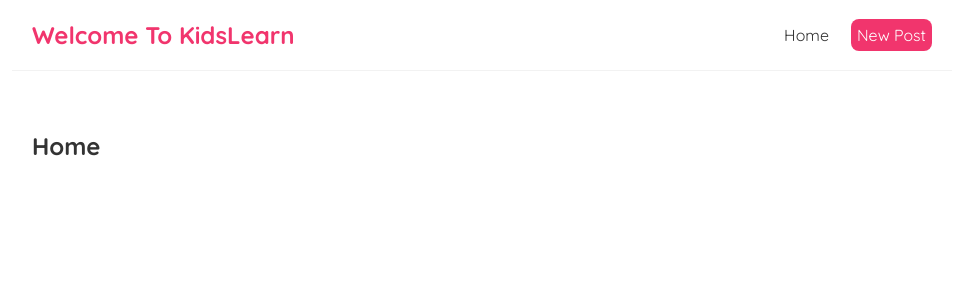
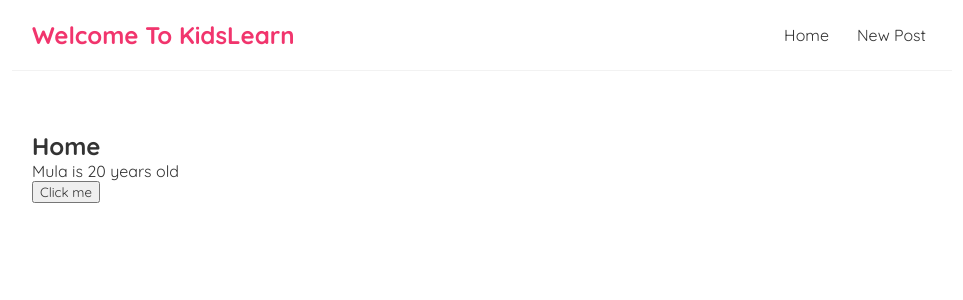
Before and after one commit to sensodyne33/react-app, a React (Create React App) app: page / in a window 1280 px wide. Shown: the top 300 px of the page, without its empty margins (158-1121 px from the left). Built offline with nearby package versions, Linux system fonts and the light colour scheme.

Commit message:
learned about states

```diff
--- a/src/Home.js
+++ b/src/Home.js
@@ -1,7 +1,20 @@
+import { useState } from "react";
+
+
 const Home = () => {
+    const [name, setName] = useState('Mula');
+    const [age, setAge] = useState(20)
+
+    const handleClick = () => {
+        setName('Popo')
+        setAge('78')
+    }
+
     return (
         <div className="home">
             <h2>Home</h2>
+            <p> { name } is {age} years old</p>
+            <button onClick={handleClick}>Click me</button>
         </div>
      );
 }
--- a/src/Navbar.js
+++ b/src/Navbar.js
@@ -4,11 +4,7 @@
             <h1>Welcome To KidsLearn</h1>
             <div className="links">
                 <a href="/">Home</a>
-                <a href="/create" style={{
-                    color: "white",
-                    backgroundColor: '#f1356d',
-                    borderRadius: '8px'
-                }}>New Post</a>
+                <a href="/create">New Post</a>
             </div>
         </nav>
     );
```
